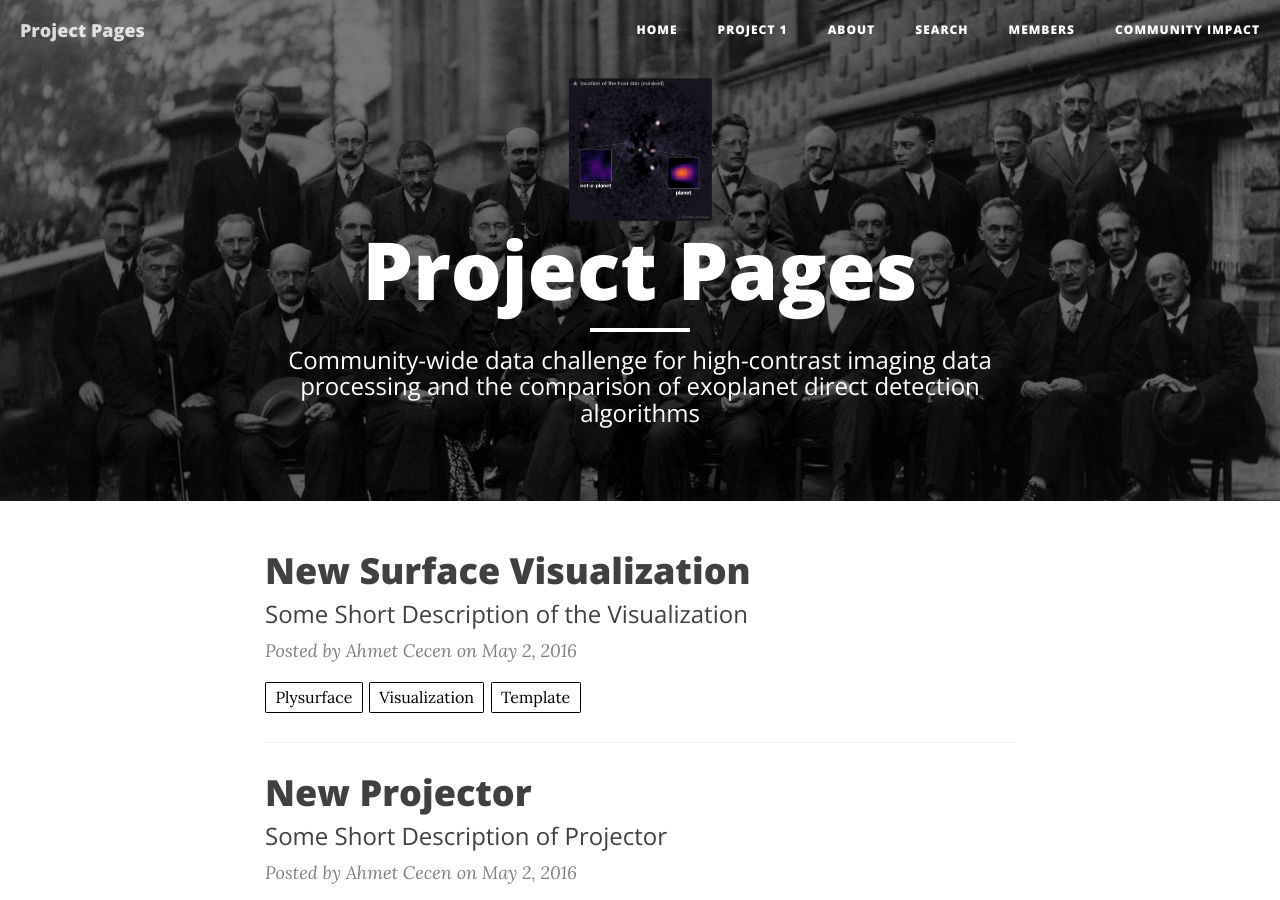
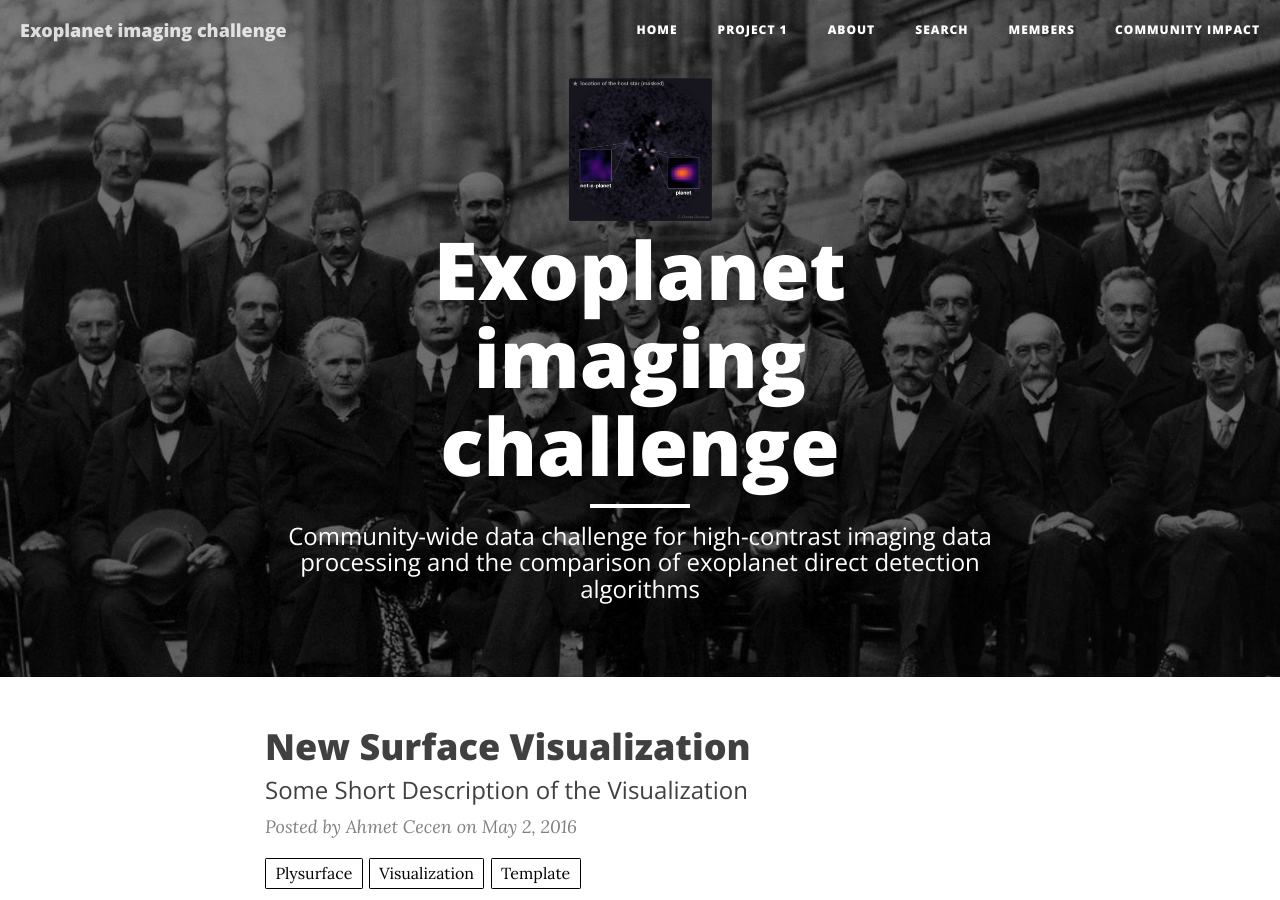
Before and after one commit to exoplanet-imaging-challenge/exoplanet-imaging-challenge.github.io, a Jekyll site: the page built from index.html, in a window 1280 px wide and 900 px high. Built offline with Jekyll 4.4.1, drawn with Linux system fonts in a browser that asks for light colours; nearby versions of some CDN libraries; the list of posts is cut into pages by our own code.

Commit message:
updating config

```diff
--- a/_config.yml
+++ b/_config.yml
@@ -1,5 +1,5 @@
 # Site settings
-title: Project Pages
+title: Exoplanet imaging challenge
 description: "Community-wide data challenge for high-contrast imaging data processing and the comparison of exoplanet direct detection algorithms"
 url: "https://exoplanet-imaging-challenge.github.io.github.io"
 
@@ -7,16 +7,16 @@ url: "https://exoplanet-imaging-challenge.github.io.github.io"
 
 
 # Secondary Parameters
-baseurl: "/project-pages"
+baseurl: "/exoplanet-imaging-challenge"
 header-img: img/home-bg.jpg
 headercolor: "#FFFFFF"
-logo: /project-pages/img/challenge_logo_lowres.png
+logo: /exoplanet-imaging-challenge/img/challenge_logo_lowres.png
 
 # Tertiary Parameters
-github_username:  projectpages
-project_repository: project-pages
-disqus_shortname: project-pages
-g-analytics: UA-75881392-1
+github_username:  exoplanet-imaging-challenge
+project_repository: exoplanet-imaging-challenge.github.io
+#disqus_shortname: project-pages
+g-analytics: UA-84473187-3
 altmetric: true
 
 # Build settings
```
Also changed, not shown: favicon.png (deleted).
